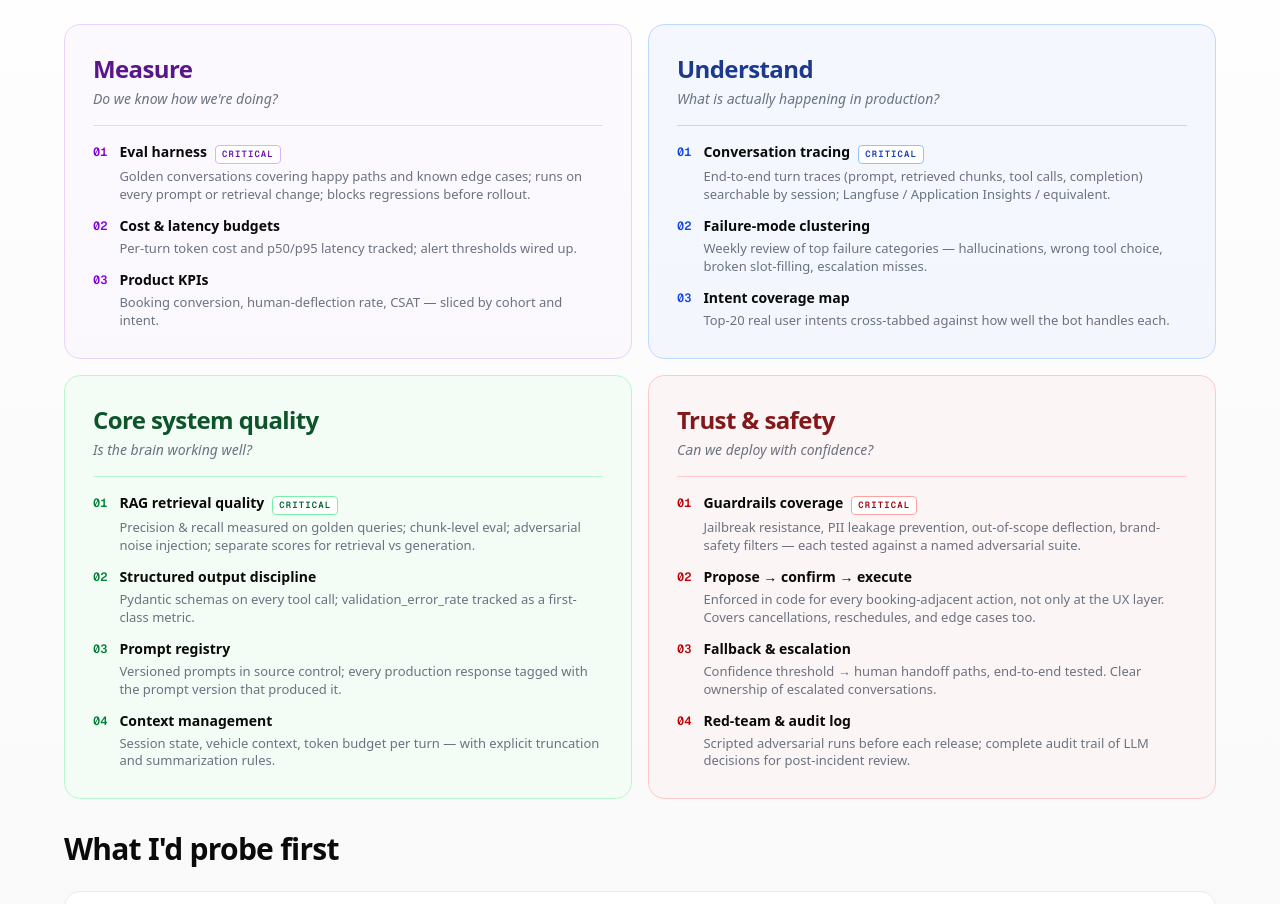
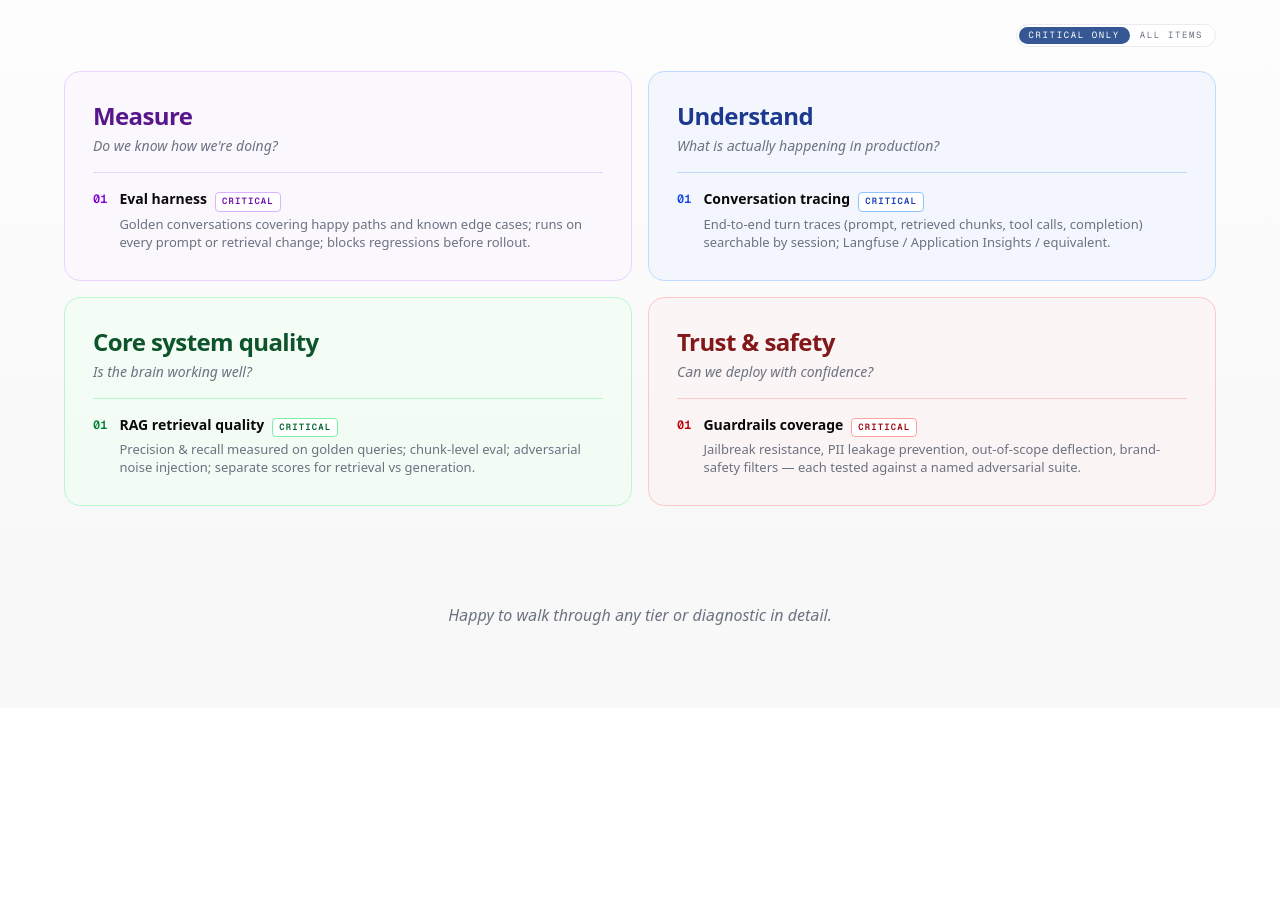
Before and after one commit to pranav-9/my-portfolio, a Next.js app: page /volvo in a window 1280 px wide. Shown: the part 2400-3304 px from the top of the page. After the commit the page ends 3108 px from the top, so only its background shows below. Built offline with nearby package versions, Linux system fonts and the light colour scheme.

Commit message:
simplify

```diff
--- a/src/app/volvo/page.tsx
+++ b/src/app/volvo/page.tsx
@@ -2,6 +2,7 @@ import React from "react";
 import type { Metadata } from "next";
 import SectionHeader from "../sectionHeader";
 import Reveal from "../reveal";
+import QuadrantGrid from "./quadrantGrid";
 
 export const metadata: Metadata = {
   title: "Volvo × Pranav Yadav — Fit signal",
@@ -355,23 +356,6 @@ const quadStyles: Record<QuadrantColor, QuadStyle> = {
   },
 };
 
-type Probe = { title: string; rest: string };
-
-const probes: Probe[] = [
-  {
-    title: "An eval harness exists.",
-    rest: "Question is what corpus it uses, how often it's refreshed, and whether it reflects real user sessions or just the engineer's imagination.",
-  },
-  {
-    title: "Guardrails are configured.",
-    rest: "Question is whether they've been adversarially tested recently against a current jailbreak set — or only once at setup.",
-  },
-  {
-    title: "A confirmation pattern exists in the UX.",
-    rest: "Question is whether the same invariant is enforced in code for every booking action — including reschedules, cancellations, and anything a future tool might add.",
-  },
-];
-
 const VolvoFitPage = () => {
   return (
     <main className="min-h-screen bg-brand-surface text-brand-ink">
@@ -614,94 +598,12 @@ const VolvoFitPage = () => {
             kicker: "Section 3",
             title: "Production health check",
             subtitle:
-              "What I'd walk through in my first week to find where I can plug in — not a verdict on what the team has built.",
+              "The usual structural pinch points when developing systems like this — four lenses, one critical item per lens.",
           }}
         />
 
         <div className="mx-auto flex max-w-6xl flex-col gap-8">
-          {/* 2x2 quadrant grid */}
-          <div className="grid gap-4 lg:grid-cols-2">
-            {quadrants.map((q, idx) => {
-              const style = quadStyles[q.color];
-              return (
-                <Reveal key={q.heading} delay={idx * 80}>
-                  <div
-                    className={`flex h-full flex-col gap-4 rounded-2xl border p-6 sm:p-7 ${style.card}`}
-                  >
-                    <div>
-                      <h3
-                        className={`text-xl font-semibold tracking-tight sm:text-2xl ${style.heading}`}
-                      >
-                        {q.heading}
-                      </h3>
-                      <p
-                        className={`mt-1 border-b pb-4 text-sm italic text-brand-muted ${style.question}`}
-                      >
-                        {q.question}
-                      </p>
-                    </div>
-                    <ol className="flex flex-col gap-3">
-                      {q.items.map((item, i) => (
-                        <li key={item.title} className="flex gap-3">
-                          <span
-                            className={`mt-0.5 shrink-0 font-mono text-xs font-semibold ${style.marker}`}
-                          >
-                            {String(i + 1).padStart(2, "0")}
-                          </span>
-                          <div className="flex flex-col gap-1">
-                            <div className="flex flex-wrap items-baseline gap-2">
-                              <span className="text-sm font-semibold text-brand-ink">
-                                {item.title}
-                              </span>
-                              {item.critical && (
-                                <span
-                                  className={`rounded border px-1.5 py-0.5 font-mono text-[9px] font-semibold uppercase tracking-[0.12em] ${style.criticalTag}`}
-                                >
-                                  Critical
-                                </span>
-                              )}
-                            </div>
-                            <p className="text-[13px] leading-snug text-brand-muted">
-                              {item.desc}
-                            </p>
-                          </div>
-                        </li>
-                      ))}
-                    </ol>
-                  </div>
-                </Reveal>
-              );
-            })}
-          </div>
-
-          {/* What I'd probe first */}
-          <div className="flex flex-col gap-6">
-            <Reveal>
-              <h3 className="text-2xl font-semibold tracking-tight text-brand-ink sm:text-3xl">
-                What I&apos;d probe first
-              </h3>
-            </Reveal>
-            <Reveal delay={80}>
-              <div className="flex flex-col gap-4 rounded-2xl border border-brand-divider bg-white p-6 sm:p-8">
-                <ul className="flex flex-col gap-3">
-                  {probes.map((p) => (
-                    <li
-                      key={p.title}
-                      className="flex gap-3 text-sm leading-relaxed text-brand-muted"
-                    >
-                      <span className="mt-1 text-brand-accent">·</span>
-                      <p>
-                        <span className="font-semibold text-brand-ink">
-                          {p.title}{" "}
-                        </span>
-                        {p.rest}
-                      </p>
-                    </li>
-                  ))}
-                </ul>
-              </div>
-            </Reveal>
-          </div>
+          <QuadrantGrid quadrants={quadrants} quadStyles={quadStyles} />
         </div>
       </section>
 
--- /dev/null
+++ b/src/app/volvo/quadrantGrid.tsx
@@ -0,0 +1,132 @@
+"use client";
+
+import { useState } from "react";
+import Reveal from "../reveal";
+
+type QuadrantColor = "measure" | "understand" | "core" | "trust";
+
+type DiagnosticItem = {
+  title: string;
+  desc: string;
+  critical?: boolean;
+};
+
+type Quadrant = {
+  color: QuadrantColor;
+  heading: string;
+  question: string;
+  items: DiagnosticItem[];
+};
+
+type QuadStyle = {
+  card: string;
+  heading: string;
+  question: string;
+  marker: string;
+  criticalTag: string;
+};
+
+type Props = {
+  quadrants: Quadrant[];
+  quadStyles: Record<QuadrantColor, QuadStyle>;
+};
+
+const QuadrantGrid = ({ quadrants, quadStyles }: Props) => {
+  const [criticalOnly, setCriticalOnly] = useState(true);
+
+  return (
+    <div className="flex flex-col gap-6">
+      <Reveal className="self-end">
+        <div
+          className="flex items-center rounded-full border border-brand-divider bg-brand-surface p-0.5"
+          role="group"
+          aria-label="Filter checklist items"
+        >
+          <button
+            type="button"
+            onClick={() => setCriticalOnly(true)}
+            aria-pressed={criticalOnly}
+            className={`rounded-full px-2.5 py-0.5 font-mono text-[9px] uppercase tracking-[0.18em] transition ${
+              criticalOnly
+                ? "bg-brand-accent text-white"
+                : "text-brand-muted hover:text-brand-ink"
+            }`}
+          >
+            Critical only
+          </button>
+          <button
+            type="button"
+            onClick={() => setCriticalOnly(false)}
+            aria-pressed={!criticalOnly}
+            className={`rounded-full px-2.5 py-0.5 font-mono text-[9px] uppercase tracking-[0.18em] transition ${
+              !criticalOnly
+                ? "bg-brand-accent text-white"
+                : "text-brand-muted hover:text-brand-ink"
+            }`}
+          >
+            All items
+          </button>
+        </div>
+      </Reveal>
+
+      <div className="grid gap-4 lg:grid-cols-2">
+        {quadrants.map((q, idx) => {
+          const style = quadStyles[q.color];
+          const visibleItems = q.items
+            .map((item, i) => ({ ...item, originalIndex: i }))
+            .filter((item) => !criticalOnly || item.critical);
+          return (
+            <Reveal key={q.heading} delay={idx * 80}>
+              <div
+                className={`flex h-full flex-col gap-4 rounded-2xl border p-6 sm:p-7 ${style.card}`}
+              >
+                <div>
+                  <h3
+                    className={`text-xl font-semibold tracking-tight sm:text-2xl ${style.heading}`}
+                  >
+                    {q.heading}
+                  </h3>
+                  <p
+                    className={`mt-1 border-b pb-4 text-sm italic text-brand-muted ${style.question}`}
+                  >
+                    {q.question}
+                  </p>
+                </div>
+                <ol className="flex flex-col gap-3">
+                  {visibleItems.map((item) => (
+                    <li key={item.title} className="flex gap-3">
+                      <span
+                        className={`mt-0.5 shrink-0 font-mono text-xs font-semibold ${style.marker}`}
+                      >
+                        {String(item.originalIndex + 1).padStart(2, "0")}
+                      </span>
+                      <div className="flex flex-col gap-1">
+                        <div className="flex flex-wrap items-baseline gap-2">
+                          <span className="text-sm font-semibold text-brand-ink">
+                            {item.title}
+                          </span>
+                          {item.critical && (
+                            <span
+                              className={`rounded border px-1.5 py-0.5 font-mono text-[9px] font-semibold uppercase tracking-[0.12em] ${style.criticalTag}`}
+                            >
+                              Critical
+                            </span>
+                          )}
+                        </div>
+                        <p className="text-[13px] leading-snug text-brand-muted">
+                          {item.desc}
+                        </p>
+                      </div>
+                    </li>
+                  ))}
+                </ol>
+              </div>
+            </Reveal>
+          );
+        })}
+      </div>
+    </div>
+  );
+};
+
+export default QuadrantGrid;
```
